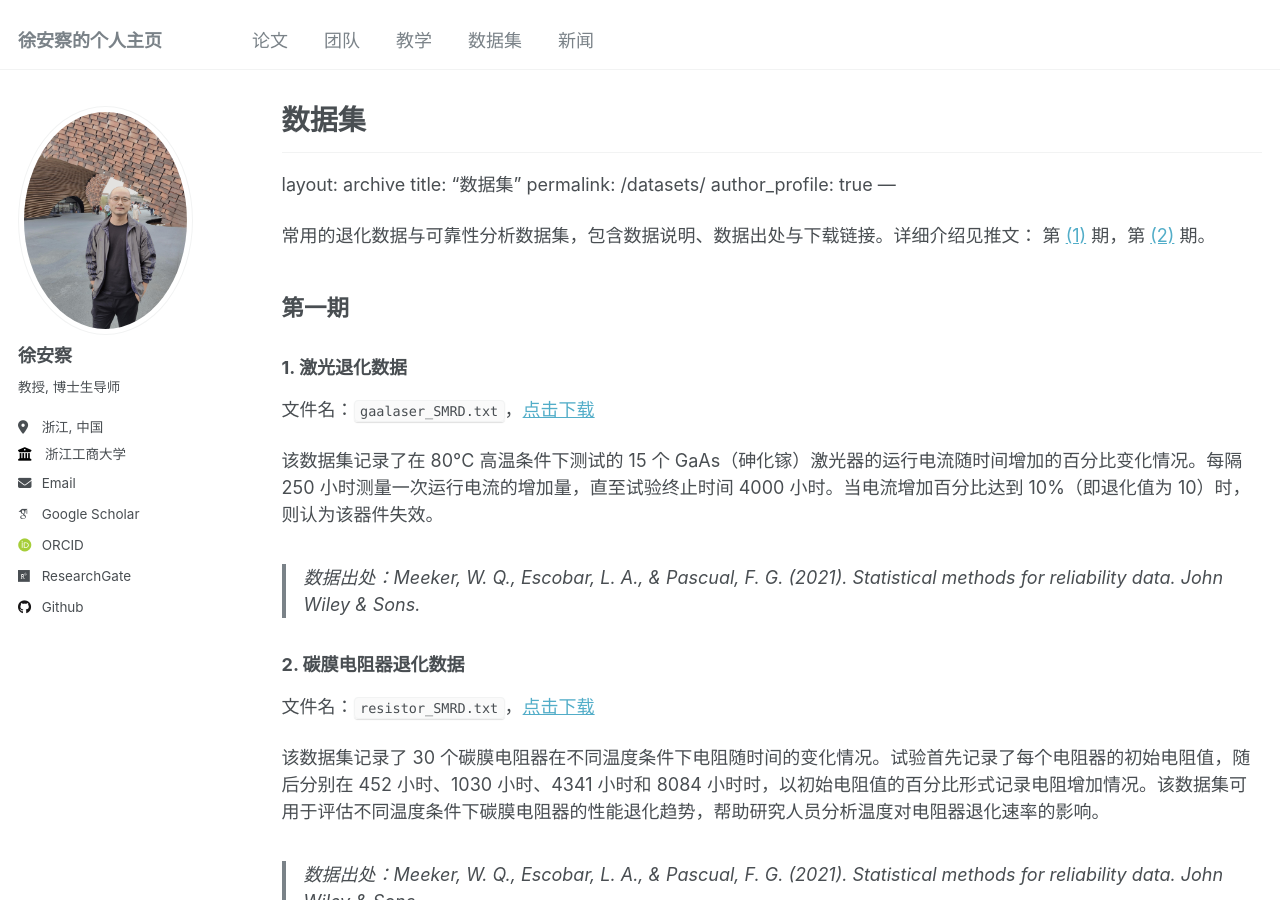
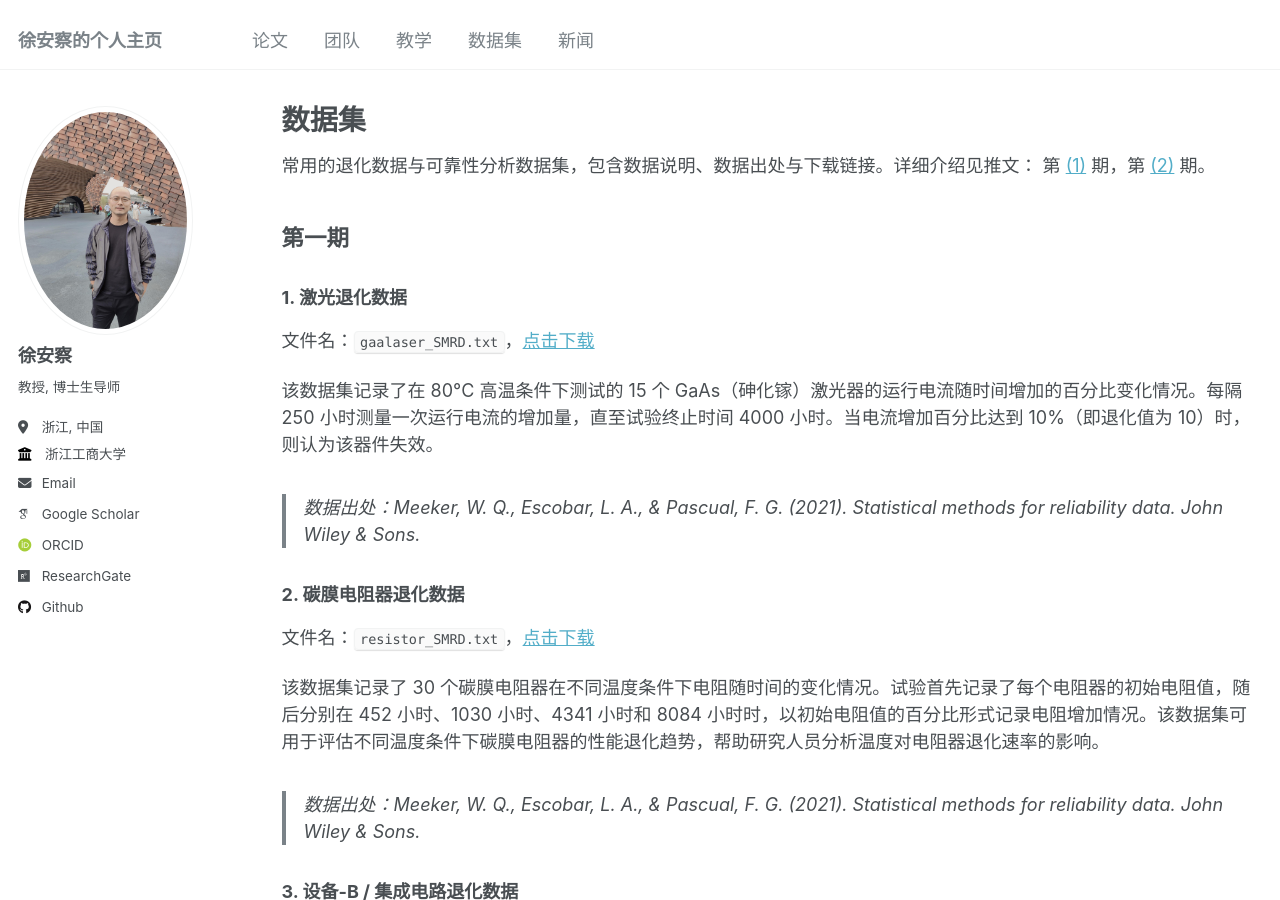
Before and after one commit to XU-ANCHA/XU-ANCHA.github.io, a Jekyll site: the page built from _pages/datasets.md, in a window 1280 px wide and 900 px high. Built offline with Jekyll 4.4.1, drawn with Linux system fonts in a browser that asks for light colours; some web fonts are replaced.

Commit message:
Update datasets.md

```diff
--- a/_pages/datasets.md
+++ b/_pages/datasets.md
@@ -5,12 +5,6 @@ permalink: /datasets/
 author_profile: true
 ---
 
----
-layout: archive
-title: "数据集"
-permalink: /datasets/
-author_profile: true
----
 
 常用的退化数据与可靠性分析数据集，包含数据说明、数据出处与下载链接。详细介绍见推文： 第 [(1)](https://mp.weixin.qq.com/s/DRcW3D7lfKPxWv7I19e0Yg) 期，第 [(2)](https://mp.weixin.qq.com/s/E09oY6Khr6YFopLGLmOoTQ) 期。
 
```
